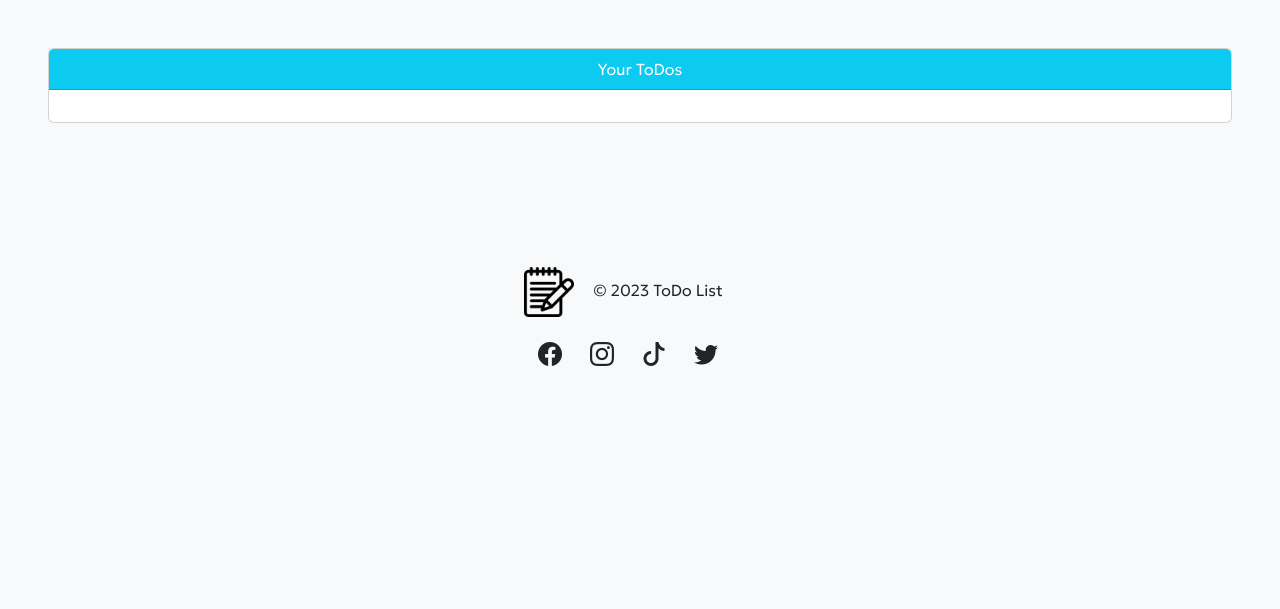
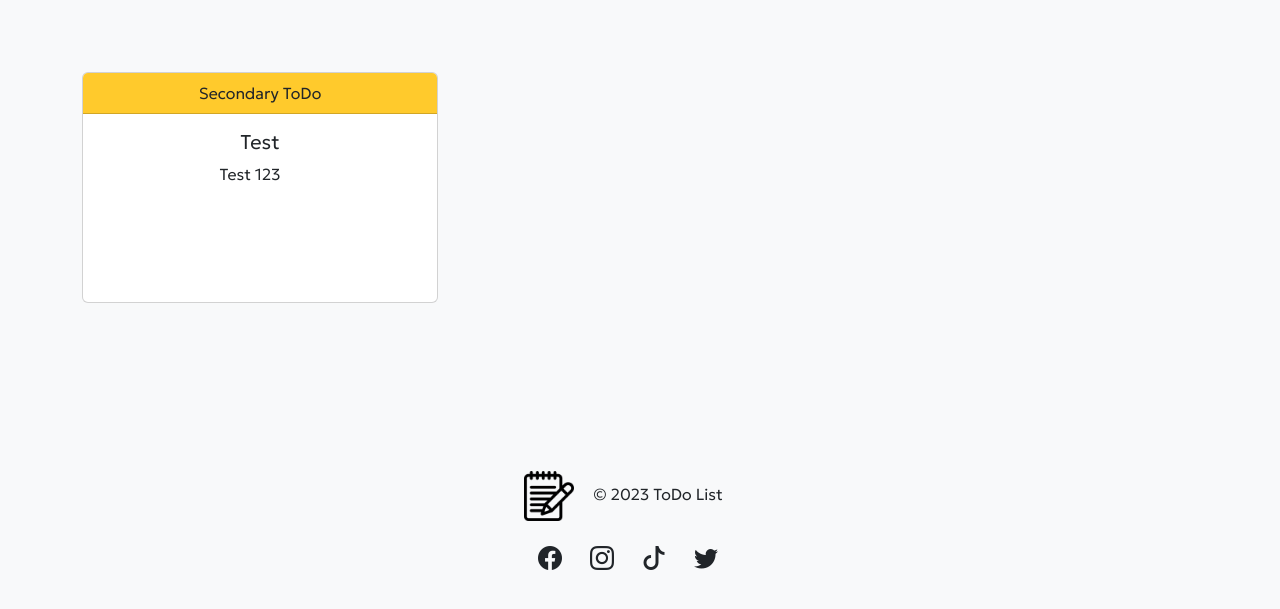
Before and after one commit to M4recki/ToDo-list, a Flask app: page /all_todos in a window 1280 px wide. Shown: the part 82-691 px from the top of the page. Run offline with Flask 3, Linux system fonts and the light colour scheme; a user stored in the database is signed in; some libraries are stand-ins or nearby versions.

Commit message:
Improved code readability, added title element validation and improved appearance of all todos.

```diff
--- a/main.py
+++ b/main.py
@@ -1,4 +1,4 @@
-from flask import Flask, render_template, redirect, url_for, flash
+from flask import Flask, render_template, redirect, url_for, flash, get_flashed_messages
 from flask_bootstrap import Bootstrap
 from werkzeug.security import generate_password_hash, check_password_hash
 from flask_sqlalchemy import SQLAlchemy
@@ -35,10 +35,22 @@ class User(UserMixin, db.Model):
 class ToDo(db.Model):
     id = db.Column(db.Integer, primary_key=True)
     priority = db.Column(db.String(20), nullable=False)
-    title = db.Column(db.String(250), unique=True, nullable=False)
+    title = db.Column(db.String(25), unique=True, nullable=False)
     content = db.Column(db.Text, nullable=False)
     user_id = db.Column(db.Integer, db.ForeignKey('user.id'))
     user = relationship(User, backref='todos')
+
+    def is_title_valid(self):
+        max_title_length = 25
+
+        if len(self.title) > max_title_length:
+            flash('Title is too long. Please type a shorter title.')
+            return False
+
+        existing_todo = ToDo.query.filter_by(title=self.title).first()
+        if existing_todo:
+            flash('Title must be unique.')
+            return False
 
 # Home page
 @app.route('/')
@@ -62,6 +74,9 @@ def create():
             flash('Title already exists. Please type a different title.')
             return redirect(url_for('create'))
 
+        if not new_todo.is_title_valid():
+            return redirect(url_for('create'))
+
         db.session.add(new_todo)
         db.session.commit()
 
@@ -72,8 +87,8 @@ def create():
 @app.route('/all_todos')
 @login_required
 def all_todos():
-    # todos = ToDo.query.all()
-    return render_template('all_todos_page.html')
+    todos = ToDo.query.filter_by(user_id=current_user.id).all()
+    return render_template('all_todos_page.html', todos=todos)
 
 # Sign up
 @app.route('/signup', methods=['GET', 'POST'])
@@ -100,7 +115,8 @@ def signup():
 
         return redirect(url_for('home_page'))
 
-    return render_template('sign_up_page.html', form=form)
+    flash_messages = get_flashed_messages()
+    return render_template('sign_up_page.html', form=form, flash_messages=flash_messages)
 
 
 # Login
@@ -122,7 +138,8 @@ def login():
             login_user(user)
             return redirect(url_for('home_page', name=User.first_name))
 
-    return render_template('login_page.html', form=form)
+    flash_messages = get_flashed_messages()
+    return render_template('login_page.html', form=form, flash_messages=flash_messages)
 
 # Contact
 @app.route('/contact', methods=['GET', 'POST'])
--- a/static/css/style.css
+++ b/static/css/style.css
@@ -18,7 +18,7 @@ body {
   margin: 0px 15px;
 }
 
-/* Carousel images */
+/* Carousel images in home page */
 
 .profile-picture {
   width: 100px;
@@ -27,13 +27,13 @@ body {
 }
 
 
-/* Opinions */
+/* Opinions in home page */
 
 .opinion-text {
   line-height: 1.5;
 }
 
-/* Form checkbox color */
+/* Form checkbox color in sign up form */
 
 input[type="checkbox"]:checked {
   background-color: #00CED1;
@@ -53,8 +53,18 @@ input[type="checkbox"]:checked {
   background-color: #0b5ed7;
 }
 
-/* Dropdown menu color  */
+/* Dropdown menu color in create todo  */
 .custom-dropdown option {
   background-color: white;
   color: black;
 }
+
+/* Word wrap card in all_todos */
+
+.todo-content {
+  max-width: 100%;
+  height: 100px;
+  overflow: auto;
+  word-wrap: break-word;
+  padding-right: 20px;
+}
--- a/templates/all_todos_page.html
+++ b/templates/all_todos_page.html
@@ -55,18 +55,24 @@
 
     <!-- Create ToDo form -->
 
-    <section class="create-todo-form p-5">
-        <div class="card mx-auto">
-          <div class="card-header bg-info text-white text-center">
-            Your ToDos
-          </div>
-          <div class="card-body">
-            <div class="col-md-6">
-              <div class="col-md-6">
-
+    <section class="all-todos p-5">
+      <div class="container">
+        <div class="row text-center">
+          {% for todo in todos %}
+          <div class="col-md-4 py-4">
+            <div class="card mb-4 h-100">
+              <div class="card-header bg-{{ todo.priority }}-todo">{{ todo.priority.title() }} ToDo</div>
+              <div class="card-body">
+                <h5 class="card-title">{{ todo.title }}</h5>
+                <p class="card-text todo-content">{{ todo.content }}</p>
               </div>
             </div>
-      </section>
+          </div>
+          {% endfor %}
+        </div>
+      </div>
+    </section>
+
 
     <!-- Footer -->
 
--- a/templates/contact_page.html
+++ b/templates/contact_page.html
@@ -67,6 +67,7 @@
               <div class="col-12">
                 <label for="email" class="form-label">Email</label>
                 {{ form.email(class="form-control", id="email") }}
+
                 {% if form.email.errors %}
                       <div class="fluid-container py-2">
                           <ul class="alert alert-danger px-2">
@@ -76,10 +77,12 @@
                           </ul>
                       </div>
                     {% endif %}
+
                 </div>
             <div class="col-12 py-2">
               <label for="message" class="form-label">Message</label>
               {{ form.message(class="form-control", id="message", rows="10") }}
+
               {% if form.message.errors %}
                 <div class="fluid-container py-2">
                     <ul class="alert alert-danger px-2">
@@ -89,6 +92,7 @@
                     </ul>
                 </div>
               {% endif %}
+
             </div>
                 <div class="col-12 py-3">
                   {{ form.submit(class="btn btn-md btn-info text-light hover-text") }}
--- a/templates/home_page.html
+++ b/templates/home_page.html
@@ -94,7 +94,7 @@
 
     <!-- Features -->
 
-    <section class=" features bg-info p-5">
+    <section class="features bg-info p-5">
       <div class="container">
         <div class="row text-center">
           <div class="col-md d-flex">
```
Also changed, not shown: templates/create_todo_page.html (+18 -1 lines), templates/login_page.html (+16 -1 lines), templates/sign_up_page.html (+18 -0 lines), instance/ToDo.db. Lines whose indentation alone changed are shown as unchanged.
